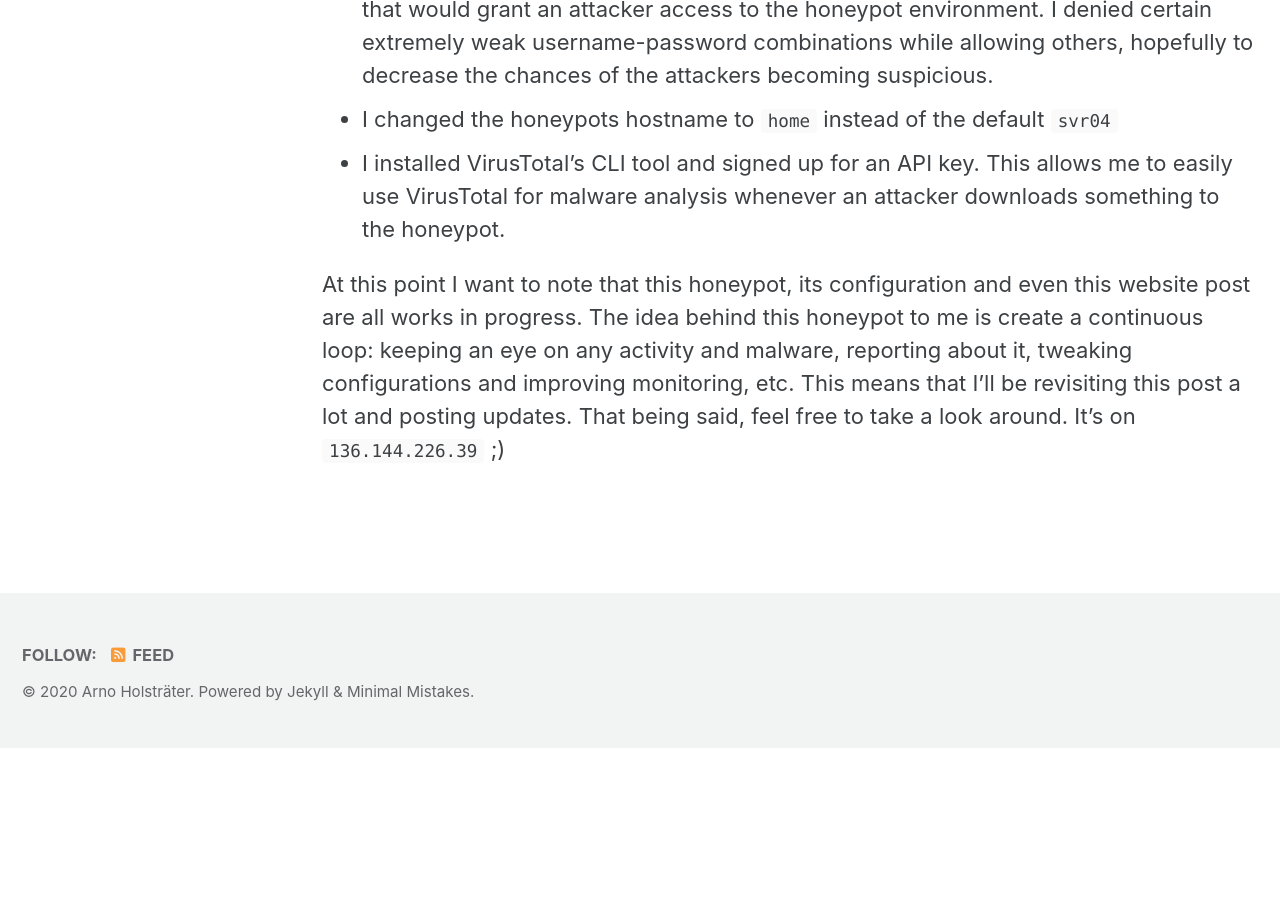
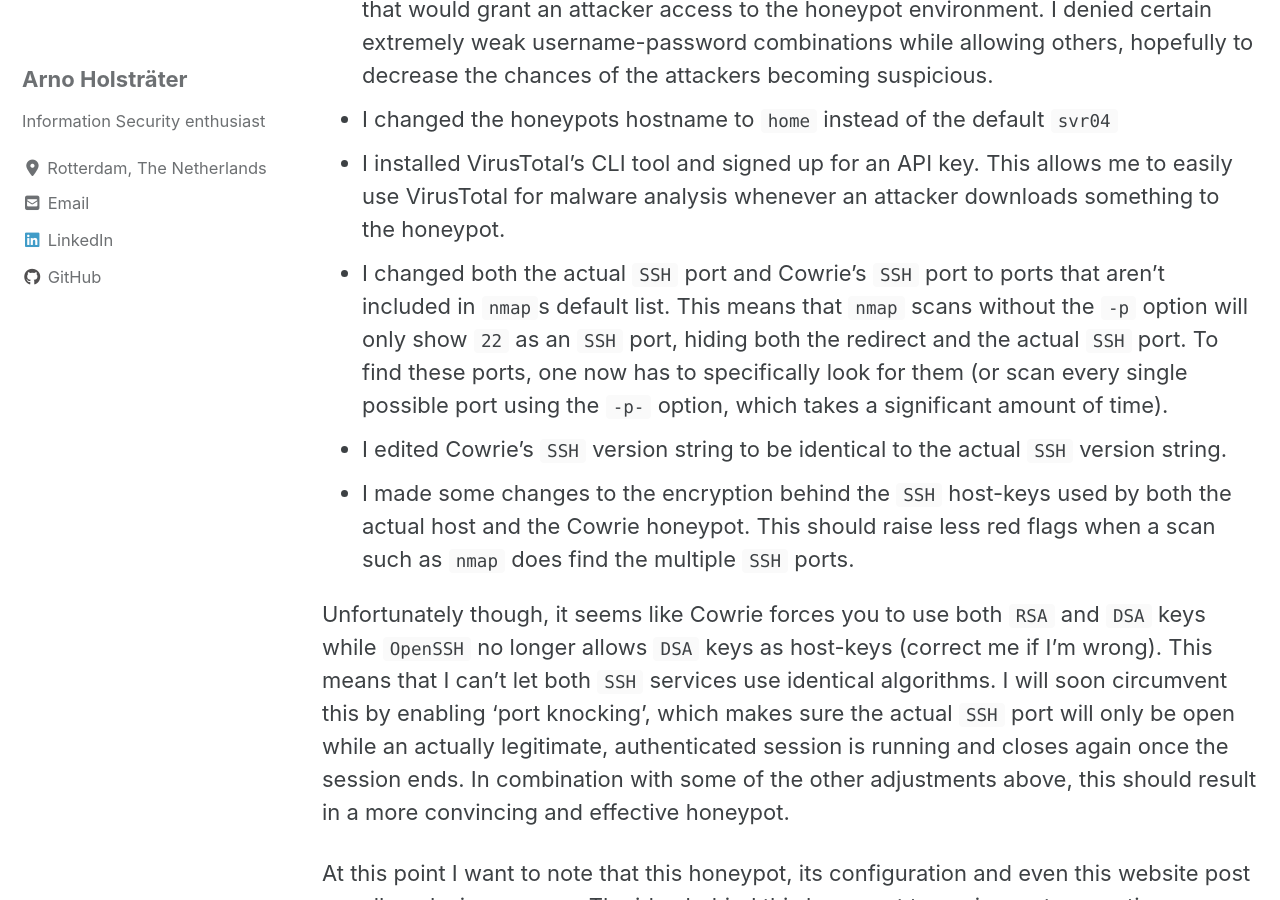
Before and after one commit to holstrater/holstrater.github.io, a Jekyll site: the page built from _pages/honeypot.md, in a window 1280 px wide and 900 px high, scrolled down 1051 px. Built offline with Jekyll 4.4.1, drawn with Linux system fonts in a browser that asks for light colours; cached includes are drawn as plain includes; nearby versions of some CDN libraries; before the commit the page ends 1799 px from its top, so only the background shows below that.

Commit message:
some changes for honeypot hardening

```diff
--- a/_pages/honeypot.md
+++ b/_pages/honeypot.md
@@ -20,5 +20,10 @@ Since the [documentation](https://cowrie.readthedocs.io/en/latest/index.html) on
 * I edited `/home/cowrie/cowrie/etc/userdb.txt` to contain a list of custom credentials that would grant an attacker access to the honeypot environment. I denied certain extremely weak username-password combinations while allowing others, hopefully to decrease the chances of the attackers becoming suspicious.
 * I changed the honeypots hostname to `home` instead of the default `svr04`
 * I installed VirusTotal's CLI tool and signed up for an API key. This allows me to easily use VirusTotal for malware analysis whenever an attacker downloads something to the honeypot.
+* I changed both the actual `SSH` port and Cowrie's `SSH` port to ports that aren't included in `nmap`s default list. This means that `nmap` scans without the `-p` option will only show `22` as an `SSH` port, hiding both the redirect and the actual `SSH` port. To find these ports, one now has to specifically look for them (or scan every single possible port using the `-p-` option, which takes a significant amount of time).
+* I edited Cowrie's `SSH` version string to be identical to the actual `SSH` version string.
+* I made some changes to the encryption behind the `SSH` host-keys used by both the actual host and the Cowrie honeypot. This should raise less red flags when a scan such as `nmap` does find the multiple `SSH` ports.
+
+Unfortunately though, it seems like Cowrie forces you to use both `RSA` and `DSA` keys while `OpenSSH` no longer allows `DSA` keys as host-keys (correct me if I'm wrong). This means that I can't let both `SSH` services use identical algorithms. I will soon circumvent this by enabling 'port knocking', which makes sure the actual `SSH` port will only be open while an actually legitimate, authenticated session is running and closes again once the session ends. In combination with some of the other adjustments above, this should result in a more convincing and effective honeypot.
 
 At this point I want to note that this honeypot, its configuration and even this website post are all works in progress. The idea behind this honeypot to me is create a continuous loop: keeping an eye on any activity and malware, reporting about it, tweaking configurations and improving monitoring, etc. This means that I'll be revisiting this post a lot and posting updates. That being said, feel free to take a look around. It's on `136.144.226.39` ;)
```
